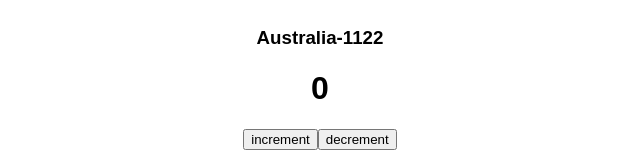
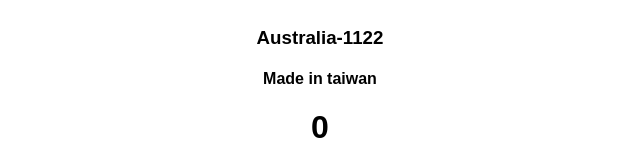
Before and after one commit to saisunnapu1/Hooks, a React (Create React App) app: page / in a window 1280 px wide. Shown: the part 161-321 px from the top of the page, without its empty margins (320-960 px from the left). Built offline with nearby package versions, Linux system fonts and the light colour scheme; no server answers.

Commit message:
initial commit

```diff
--- a/src/App.js
+++ b/src/App.js
@@ -8,6 +8,7 @@ export default function App() {
       <h2>I am developer</h2>
       <h1>i am from india</h1>
       <h3>Australia-1122</h3>
+      <h4>Made in taiwan</h4>
       <Counter />
     </div>
   );
```
